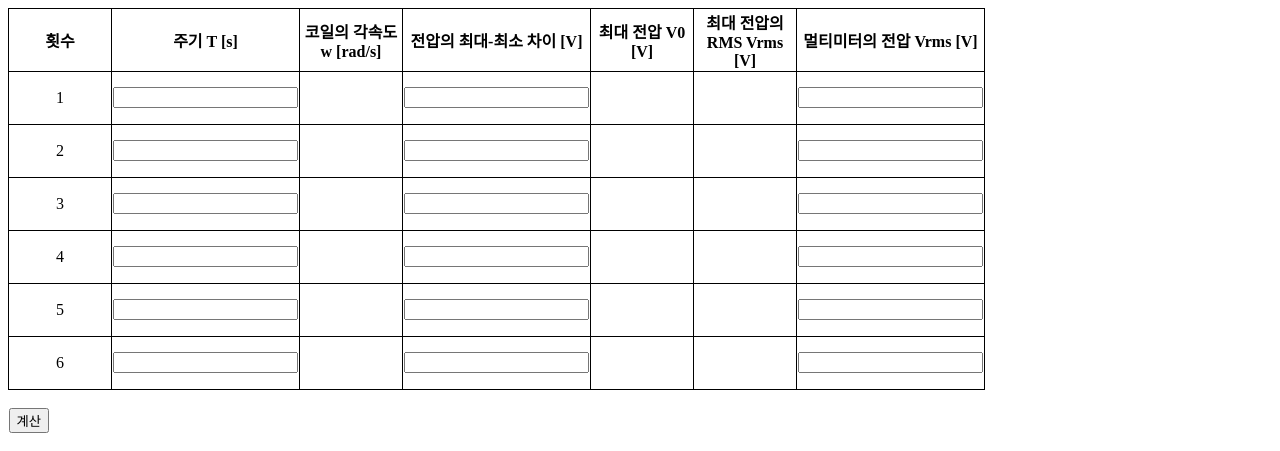
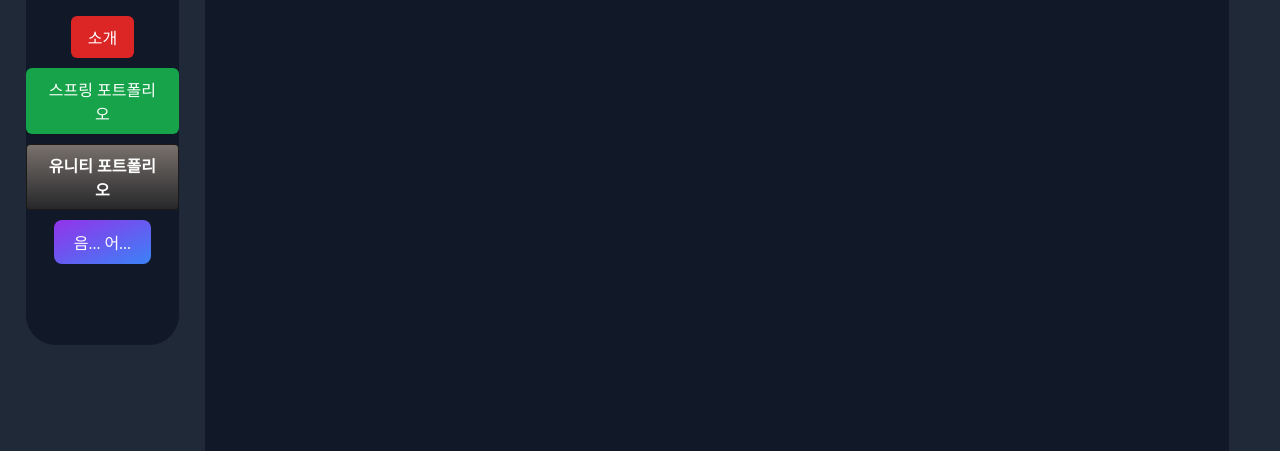
Before and after one commit to aphyrince/aphyrince.github.io, a plain HTML site: page index.html in a window 1280 px wide. Shown: the part 81-532 px from the top of the page. Drawn offline with Linux system fonts and the light colour scheme.

Commit message:
레이아웃 설정

```diff
--- /dev/null
+++ b/index.css
@@ -0,0 +1,137 @@
+* {
+    padding: 0;
+    margin: 0;
+    box-sizing: border-box;
+    border-collapse: collapse;
+}
+
+body {
+    padding: 0;
+    margin: 0;
+    height: 100vh;
+    box-sizing: border-box;
+    display: flex;
+    border-collapse: collapse;
+    background-color: rgb(31 41 55);
+}
+
+#nav {
+    width: 12%;
+
+    margin-top: 2%;
+    margin-left: 2%;
+    height: 50%;
+    border-radius: 30px;
+    background-color: rgb(17, 24, 39);
+
+    text-align: center;
+    display: flex;
+    align-items: center;
+    flex-direction: column;
+    justify-content: center;
+}
+
+.menu-1 {
+    margin-bottom: 10px;
+    display: inline-flex;
+    align-items: center;
+    justify-content: center;
+    font-size: 1rem;
+    font-weight: 500;
+    color: white;
+    background-color: #dc2626;
+    border: 1px solid transparent;
+    border-radius: 0.375rem;
+    box-shadow: 0 1px 2px rgba(0, 0, 0, 0.05);
+    padding: 0.5rem 1rem;
+    transition: background-color 0.3s, box-shadow 0.3s;
+}
+
+.menu-1:hover {
+    background-color: #b91c1c;
+}
+
+.menu-1:focus {
+    outline: none;
+    box-shadow: 0 0 0 2px rgba(239, 68, 68, 0.5), 0 0 0 2px rgba(255, 255, 255, 1);
+}
+
+.menu-2 {
+    margin-bottom: 10px;
+    display: inline-flex;
+    align-items: center;
+    justify-content: center;
+    font-size: 1rem;
+    font-weight: 500;
+    color: white;
+    background-color: #16a34a;
+    border: 1px solid transparent;
+    border-radius: 0.375rem;
+    box-shadow: 0 1px 2px rgba(0, 0, 0, 0.05);
+    padding: 0.5rem 1rem;
+    transition: background-color 0.3s, box-shadow 0.3s;
+}
+
+.menu-2:hover {
+    background-color: #15803d;
+}
+
+.menu-2:focus {
+    outline: none;
+    box-shadow: 0 0 0 2px rgba(34, 197, 94, 0.5), 0 0 0 2px rgba(255, 255, 255, 1);
+}
+
+.menu-3 {
+    margin-bottom: 10px;
+    display: flex;
+    align-items: center;
+    font-size: 1rem;
+    color: white;
+    font-weight: 700;
+    border: 1px solid #1c1917;
+    background: linear-gradient(to bottom, #78716c, #27272a);
+    padding: 0.5rem 1rem;
+    border-radius: 0.25rem;
+    transition: background 0.3s;
+}
+
+.menu-3:hover {
+    background: linear-gradient(to bottom, #27272a, #27272a);
+}
+
+.menu-4 {
+    margin-bottom: 10px;
+    display: flex;
+    align-items: center;
+    font-size: 1rem;
+    color: white;
+    background: linear-gradient(to bottom right, #9333ea, #3b82f6);
+    font-weight: 500;
+    border-radius: 0.5rem;
+    padding: 0.625rem 1.25rem;
+    text-align: center;
+    transition: background 0.3s, box-shadow 0.3s;
+}
+
+.menu-4:hover {
+    background: linear-gradient(to bottom left, #9333ea, #3b82f6);
+}
+
+.menu-4:focus {
+    outline: none;
+    box-shadow: 0 0 0 4px rgba(59, 130, 246, 0.3);
+}
+
+#content {
+    margin-top: 2%;
+    margin-left: 2%;
+    padding: 2%;
+    width: 80%;
+    height: 90%;
+    border-radius: 30px;
+    background-color: rgb(17, 24, 39);
+
+    font-size: 1.7rem;
+    color: white;
+    font-weight: 700;
+}
--- a/index.html
+++ b/index.html
@@ -4,58 +4,20 @@
 <head>
     <meta charset="UTF-8">
     <meta name="viewport" content="width=device-width, initial-scale=1.0">
-    <title>페러데이법칙 실험 계산기</title>
-    <style>
-        table {
-            border-collapse: collapse;
-        }
-
-        th,
-        td {
-            width: 100px;
-            height: 50px;
-            text-align: center;
-            border: 1px solid #000;
-
-            vertical-align: middle;
-        }
-    </style>
-    <script src="./ACCalTable.js"></script>
-    <script src="./DCCalTable.js"></script>
-    <script async src="https://pagead2.googlesyndication.com/pagead/js/adsbygoogle.js?client=ca-pub-1524112100111460" crossorigin="anonymous"></script>
+    <title>Aphyrince의 포트폴리오</title>
+    <link rel="stylesheet" href="./index.css">
 </head>
 
 <body>
-    <h1>1. AC 유도 단자</h1>
-    <table id="ACTable">
-        <tr>
-            <th>횟수</th>
-            <th>주기 T [s]</th>
-            <th>코일의 각속도 w [rad/s]</th>
-            <th>전압의 최대-최소 차이 [V]</th>
-            <th>최대 전압 V0 [V]</th>
-            <th>최대 전압의 RMS Vrms [V]</th>
-            <th>멀티미터의 전압 Vrms [V]</th>
-        </tr>
-        <script>
-            const acCalTable = new ACCalTable("ACTable", 6);
-        </script>
-    </table>
-    <h1>2. DC 유도 단자</h1>
-    <table id="DCTable">
-        <tr>
-            <th>횟수</th>
-            <th>주기 T [s]</th>
-            <th>코일의 각속도 w [rad/s]</th>
-            <th>전압의 최대-최소 차이 [V]</th>
-            <th>최대 전압 V0 [V]</th>
-            <th>최대 전압의 RMS Vrms [V]</th>
-            <th>멀티미터의 전압 Vrms [V]</th>
-        </tr>
-        <script>
-            const dcCalTable = new DCCalTable("DCTable", 6);
-        </script>
-    </table>
+    <div id="nav">
+        <p class="menu menu-1">소개</p>
+        <p class="menu menu-2">스프링 포트폴리오</p>
+        <p class="menu menu-3">유니티 포트폴리오</p>
+        <p class="menu menu-4">음... 어...</p>
+    </div>
+    <div id="content">
+        content
+    </div>
 </body>
 
 </html>
```
Also changed, not shown: ContentController.js (added, +7 -0 lines), 사적인/물리실험_계산기/메모.html (added, +46 -0 lines), 사적인/물리실험_계산기/ACCalTable.js (renamed from ACCalTable.js), 사적인/물리실험_계산기/DCCalTable.js (renamed from DCCalTable.js).
